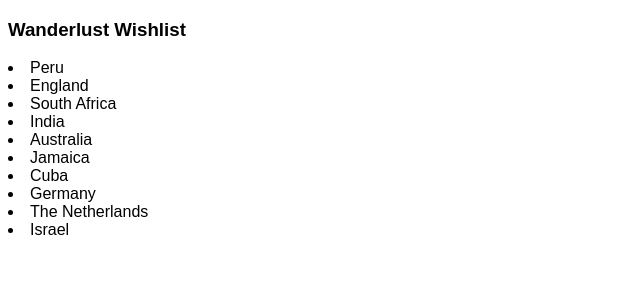
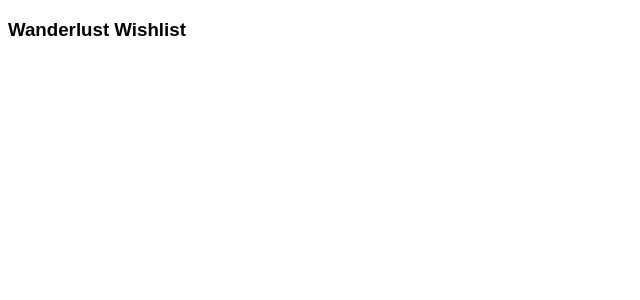
Before and after one commit to LaunchAcademy/Boston31-Travel-Tracker-Review, a React app: page / in a window 1280 px wide. Shown: the top 300 px of the page, without its empty margins (0-640 px from the left). Built offline with nearby package versions, Linux system fonts and the light colour scheme; the HTML template or start-up script is replaced by a standard one.

Commit message:
starter code

```diff
--- a/src/components/App.js
+++ b/src/components/App.js
@@ -1,44 +1,12 @@
 import React, { useState } from 'react';
 
-import Place from './Place';
+const App = () => {
 
-const App = (props) => {
-  // debugger
-  const [selectedPlaceId, setSelectedPlaceId] = useState(null)
-
-  const placesData = props.data.places;
-  const favoritePlaceId = props.data.favoritePlaceId;
-  // const { favoritePlaceId } = props.data
-
-  const placesComponents = placesData.map((place) => {
-    // debugger
-    // <li>{place.name}</li>
-    return (
-      <Place
-        key={place.id}
-        place={place}
-        selectedPlaceId={selectedPlaceId}
-        setSelectedPlaceId={setSelectedPlaceId}
-      />
-    )
-  })
-  // console.log(selectedPlace);
-
-  let secretMessage;
-  if (selectedPlaceId === favoritePlaceId) {
-    secretMessage = <div>What a beauty!</div>
-  }
-
-  // debugger
   return (
     <div id="wishlist-div">
       <div className="grid-container">
         <div className="small-12 text-center">
           <h3>Wanderlust Wishlist</h3>
-
-          {placesComponents}
-
-          {secretMessage}
         </div>
       </div>
     </div>
--- a/src/components/Place.js
+++ /dev/null
@@ -1,23 +0,0 @@
-import React from "react"
-
-const Place = (props) => {
-  const handleClick = () => {
-    props.setSelectedPlaceId(props.place.id)
-  }
-
-  let styling = ""
-
-  if (props.selectedPlaceId === props.place.id) {
-    styling = "done"
-  }
-
-  return (
-    <li
-      onClick={handleClick}
-      className={styling}
-    >
-      {props.place.name}
-    </li>
-  )
-}
-export default Place;
```
Also changed, not shown: 1 other file (tests, documents, lock files or other folders).
